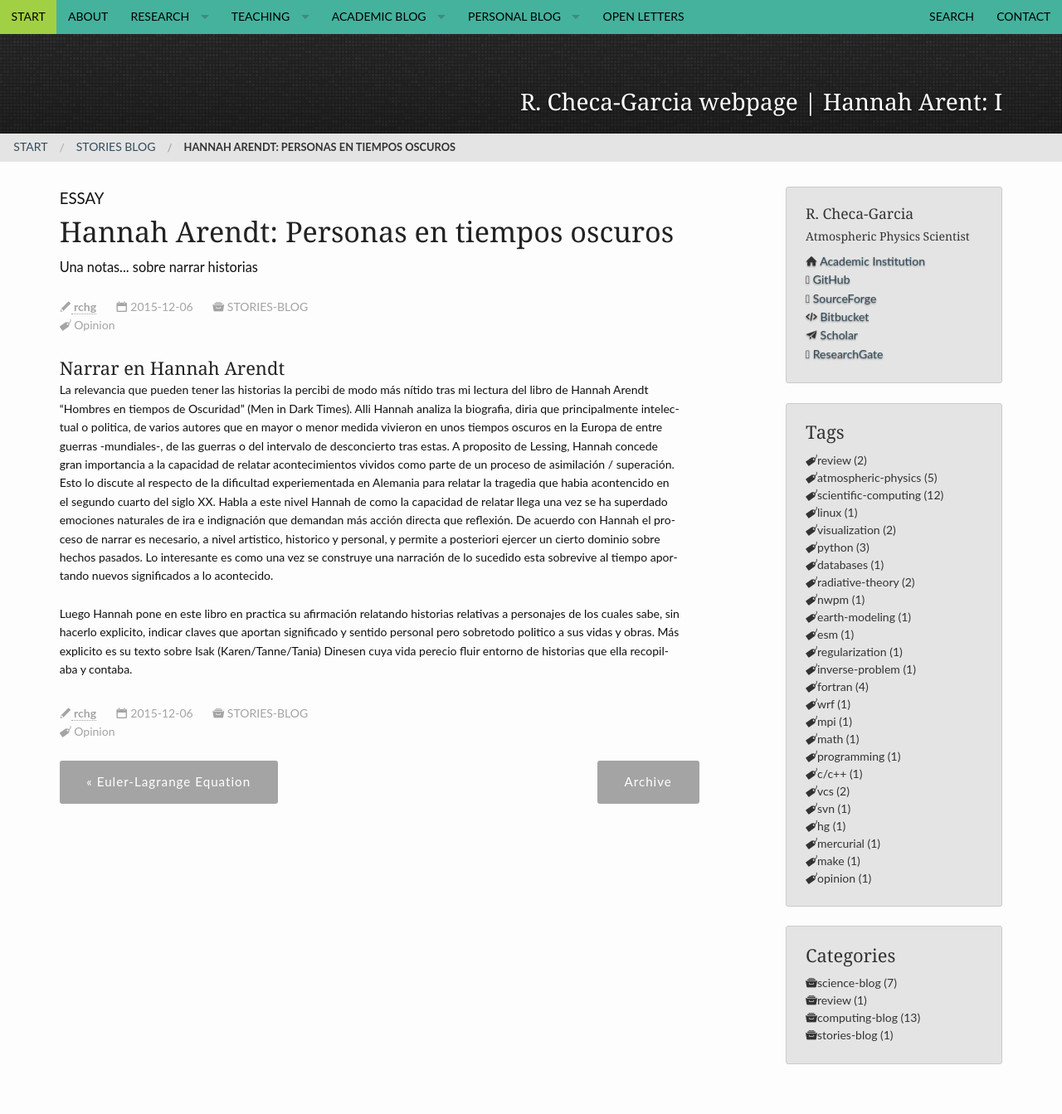
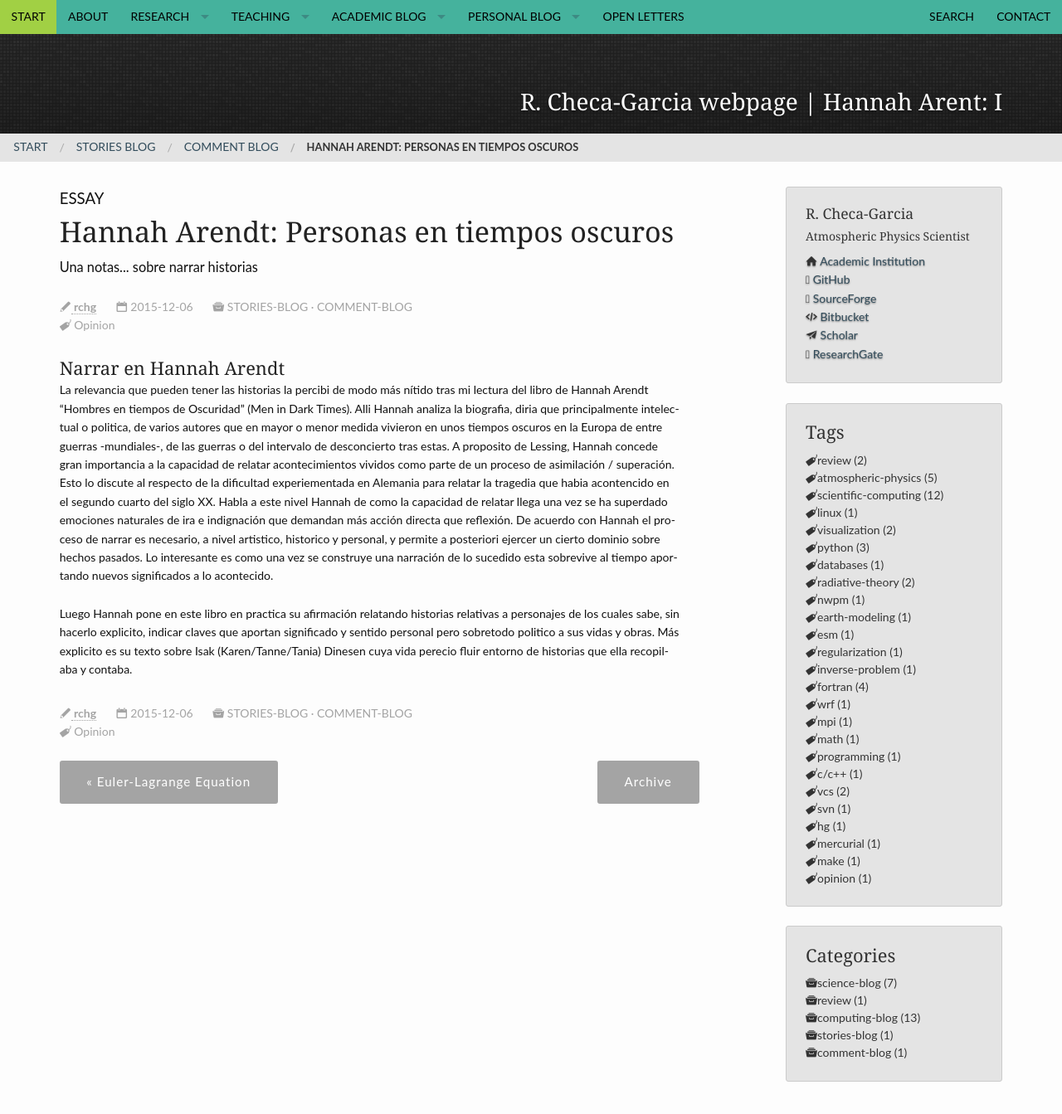
Before and after one commit to RCHG/rchg.github.io, a Jekyll site: the page built from _posts/2015-12-06-About-Stories.md, in a window 1280 px wide and 1400 px high. Shown: the top 1343 px of the window at 83% size. Built offline with Jekyll 4.4.1, drawn with Linux system fonts in a browser that asks for light colours.

Commit message:
Update 2015-12-06-About-Stories.md

```diff
--- a/_posts/2015-12-06-About-Stories.md
+++ b/_posts/2015-12-06-About-Stories.md
@@ -9,6 +9,7 @@ tags:
     - [Opinion]
 categories:
     - stories-blog
+    - comment-blog
 header:
     title: "R. Checa-Garcia webpage |  Hannah Arent: I"
     pattern: pattern_jquery-dark-grey-tile.png
```
